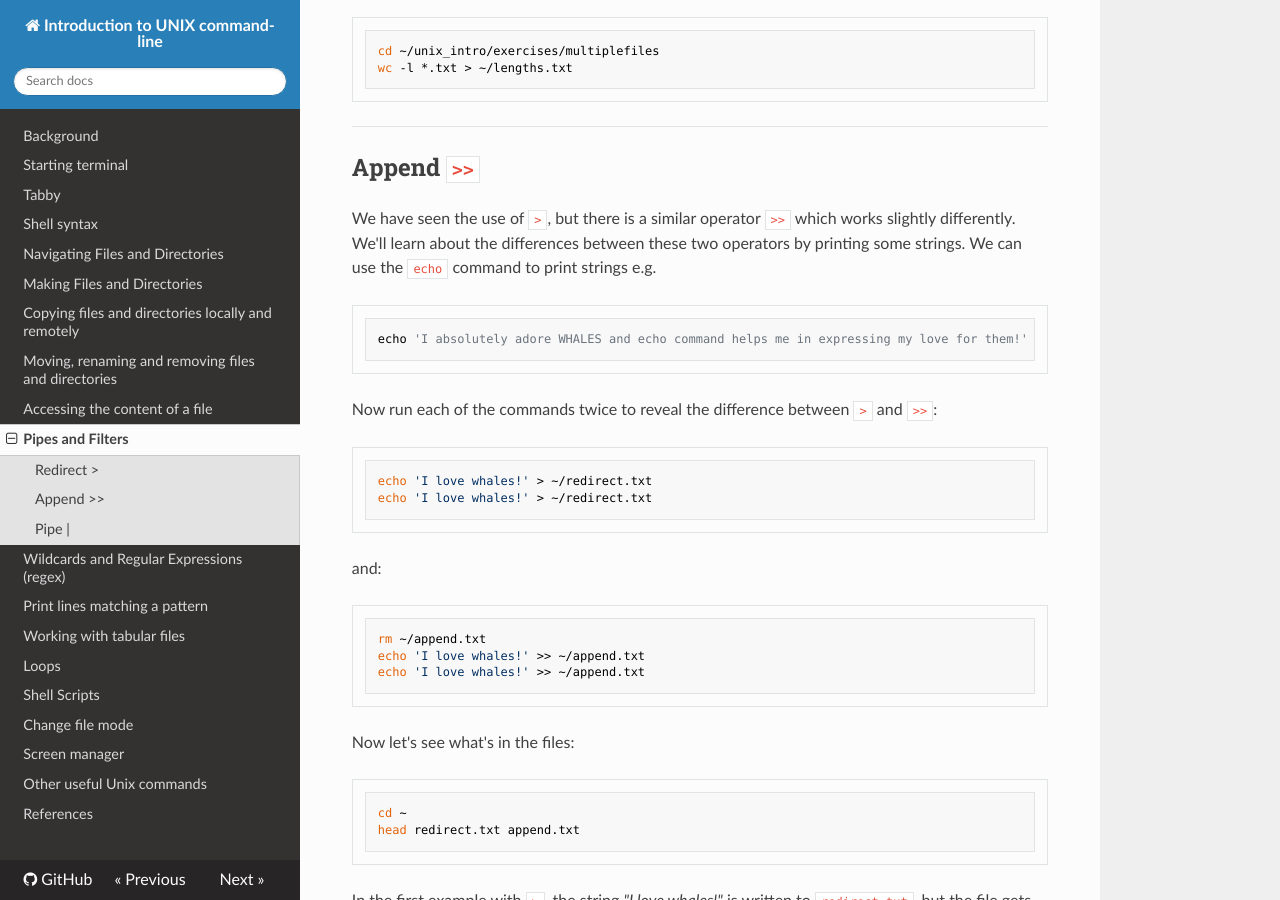
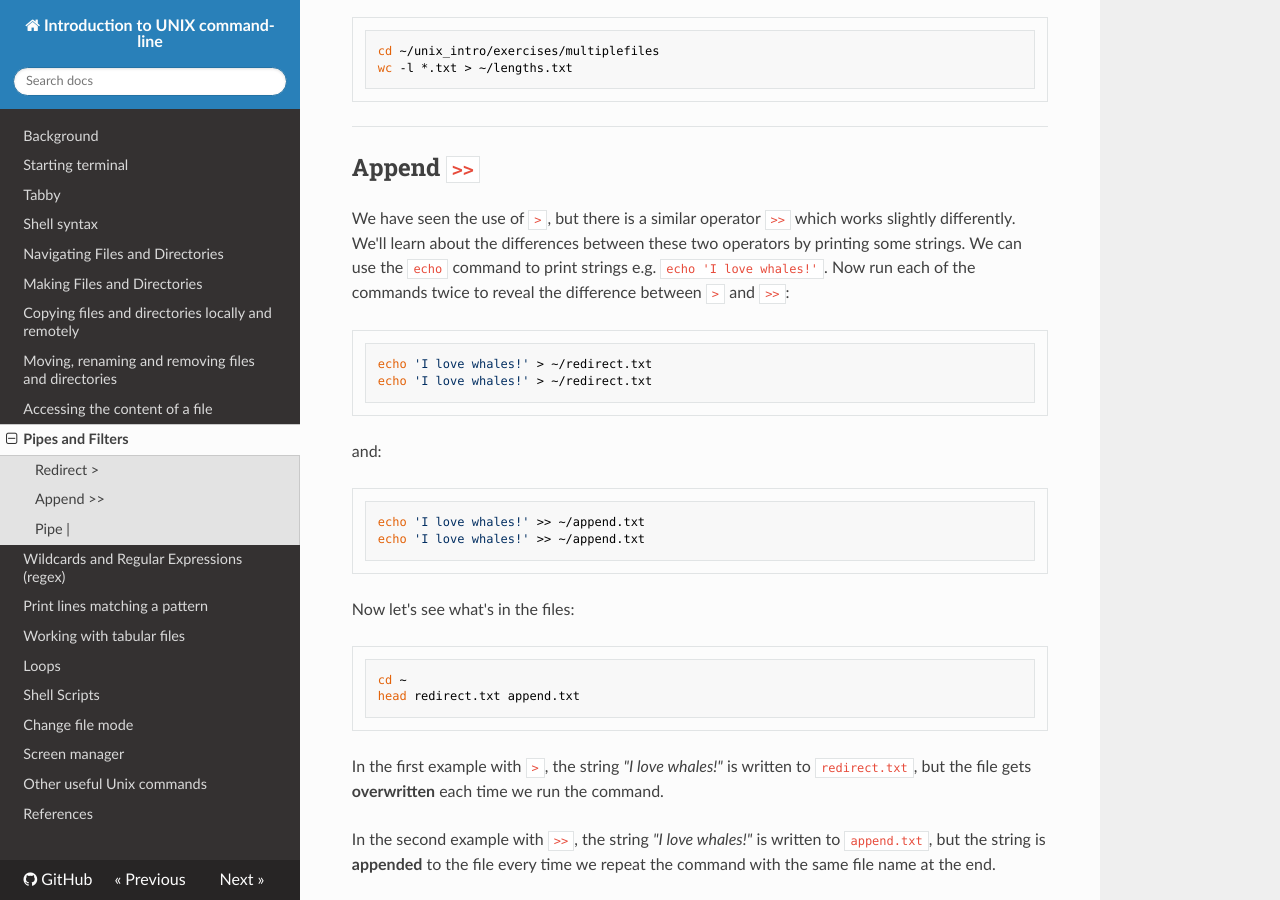
Before and after one commit to bajicv/unix_intro, an MkDocs documentation site: the page built from docs/10_pipes_filters.md, in a window 1280 px wide and 900 px high, scrolled down 394 px. Built offline with MkDocs 1.6.1, drawn with Linux system fonts in a browser that asks for light colours; nearby versions of some CDN libraries.

Commit message:
changes in 10

````diff
--- a/docs/10_pipes_filters.md
+++ b/docs/10_pipes_filters.md
@@ -22,16 +22,7 @@ wc -l *.txt > ~/lengths.txt
 
 ## Append `>>`
 
-We have seen the use of `>`, but there is a similar operator `>>` which
-works slightly differently. We'll learn about the differences between
-these two operators by printing some strings. We can use the `echo`
-command to print strings e.g.
-
-```
-echo 'I absolutely adore WHALES and echo command helps me in expressing my love for them!'
-```
-
-Now run each of the commands twice to reveal the difference between `>`
+We have seen the use of `>`, but there is a similar operator `>>` which works slightly differently. We'll learn about the differences between these two operators by printing some strings. We can use the `echo` command to print strings e.g. `echo 'I love whales!'`. Now run each of the commands twice to reveal the difference between `>`
 and `>>`:
 
 ```
@@ -42,7 +33,6 @@ echo 'I love whales!' > ~/redirect.txt
 and:
 
 ```
-rm ~/append.txt
 echo 'I love whales!' >> ~/append.txt
 echo 'I love whales!' >> ~/append.txt
 ```
````
